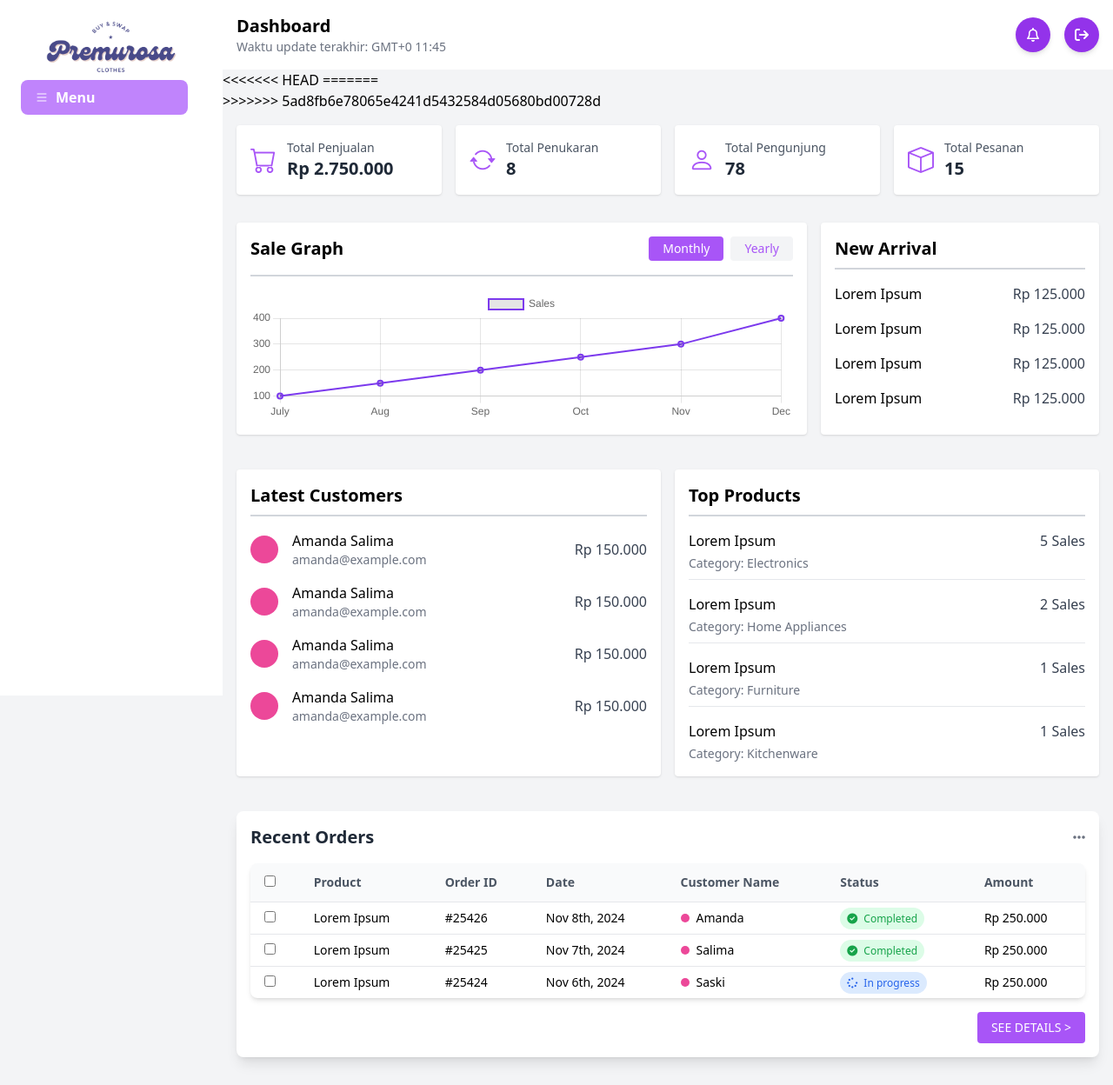
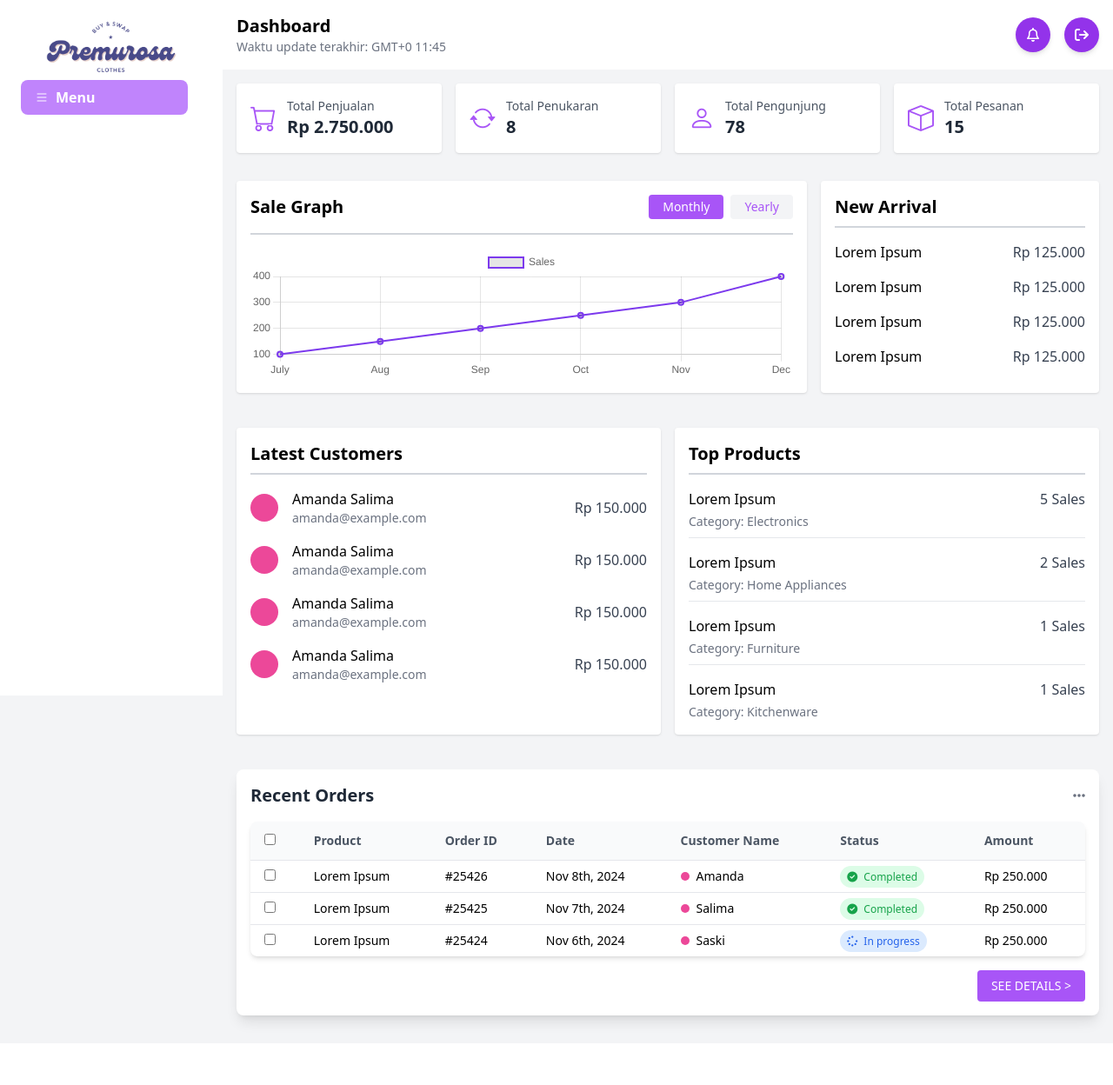
Before and after one commit to MarjaniSaski/Tubes_WebPro_PremurosaClothes, a PHP site: page /Tubes_WebPro_PremurosaClothes/admin/dashboard.php in a window 1280 px wide. Shown: the whole page at 87% size. After the commit the page ends 1188 px from the top, so only its background shows below. Run offline with PHP 8.4, Linux system fonts and the light colour scheme; the visitor is signed in with stand-in values (Sample User, id 1); some libraries are stand-ins or nearby versions.

Commit message:
edit dashboard

```diff
--- a/admin/dashboard.php
+++ b/admin/dashboard.php
@@ -1,12 +1,8 @@
 <?php
 include "template/header_admin.php"
 ?>
-<<<<<<< HEAD
-
-=======
   <!-- Main Content -->
   <div class="flex-1">
->>>>>>> 5ad8fb6e78065e4241d5432584d05680bd00728d
             <!-- Statistics -->
             <div class="grid grid-cols-1 md:grid-cols-4 gap-4 p-4">
                 <!-- Total Penjualan -->
```
Also changed, not shown: admin/editprodukswap.php (+3 -7 lines), images/1733310891_IMG_4429.PNG (added).
